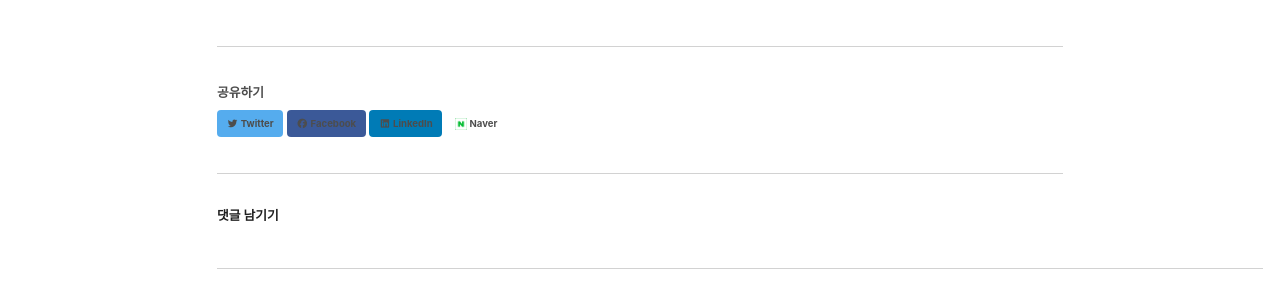
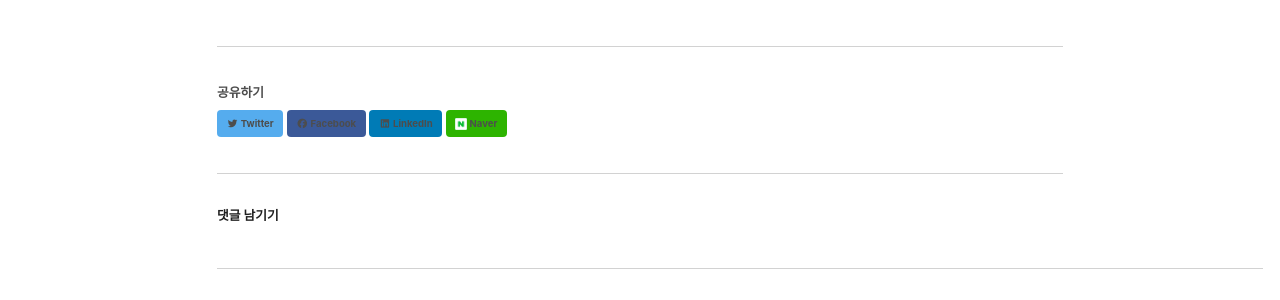
Before and after one commit to hyunparrot/hyunparrot.github.io, a Jekyll site: the page built from _posts/Blog/2023-12-01-daily-01.md, in a window 1280 px wide and 1400 px high, scrolled down 1637 px. Shown: the part 567-867 px from the top of the window. Built offline with Jekyll 4.4.1, drawn with Linux system fonts in a browser that asks for light colours; cached includes are drawn as plain includes; nearby versions of some CDN libraries; some web fonts are replaced; comment, search, counter and statistics services are not loaded.

Commit message:
Update _buttons.scss

```diff
--- a/_sass/minimal-mistakes/_buttons.scss
+++ b/_sass/minimal-mistakes/_buttons.scss
@@ -39,7 +39,8 @@
   (info, $info-color),
   (facebook, $facebook-color),
   (twitter, $twitter-color),
-  (linkedin, $linkedin-color);
+  (linkedin, $linkedin-color),
+    (naver, #2DB400);
 
   @each $buttoncolor, $color in $buttoncolors {
     &--#{$buttoncolor} {
```
